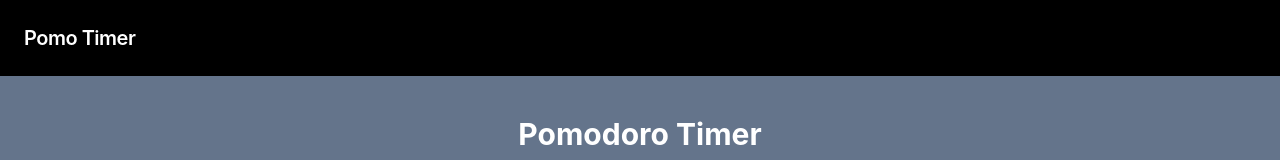
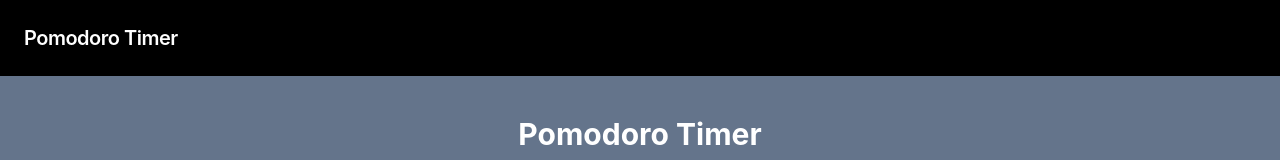
Before and after one commit to MisterCruz/pomodoro-timer, a React (Create React App) app: page / in a window 1280 px wide. Shown: the top 160 px of the page. Built offline with nearby package versions, Linux system fonts and the light colour scheme.

Commit message:
update navbar

```diff
--- a/src/Navbar.js
+++ b/src/Navbar.js
@@ -4,7 +4,7 @@ class Navbar extends Component {
     render() {
         return (
         <nav class="flex items-center justify-between flex-wrap bg-black p-6">
-            <span class="font-semibold text-xl tracking-tight text-white">Pomo Timer</span>
+            <span class="font-semibold text-xl tracking-tight text-white">Pomodoro Timer</span>
         </nav>
         )
     }
```
